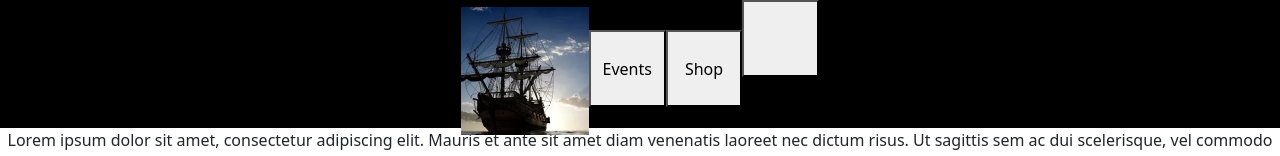
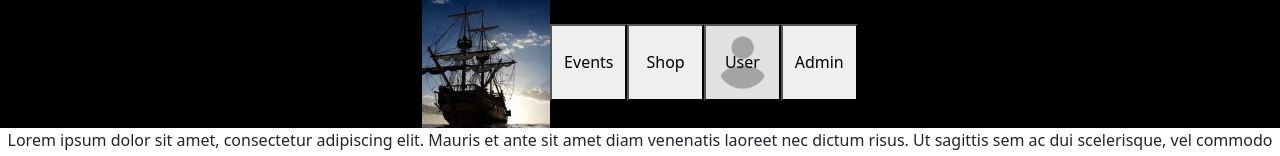
Before and after one commit to Link-Wolf/bde, a React (Create React App) app in the folder client/: page /home in a window 1280 px wide. Shown: the top 156 px of the page. Built offline with nearby package versions, Linux system fonts and the light colour scheme; no server answers.

Commit message:
Header sexy

```diff
--- a/client/src/components/Dropdown.js
+++ b/client/src/components/Dropdown.js
@@ -12,7 +12,9 @@ const Dropdown = param => {
 
 	return (
 		<>
-			<button onClick={handleButton}>{param.title}</button>
+			<button id={param.id} onClick={handleButton}>
+				{param.title}
+			</button>
 			{content}
 		</>
 	);
--- a/client/src/pages/Footer.js
+++ b/client/src/pages/Footer.js
@@ -8,9 +8,9 @@ function Footer() {
 	return (
 		<footer className={style.footer}>
 			<div className={style.horizontal_div_footer}>
-				<img contain src={twitter_logo} alt="twitter logo" />
-				<img contain src={discord_logo} alt="discord logo" />
-				<img contain src={instagram_logo} alt="instagram logo" />
+				<img src={twitter_logo} alt="twitter logo" />
+				<img src={discord_logo} alt="discord logo" />
+				<img src={instagram_logo} alt="instagram logo" />
 			</div>
 			<div className={style.horizontal_div_footer}>
 				<div>CC COPYRIGHT TOUSSA</div>
--- a/client/src/pages/Header.js
+++ b/client/src/pages/Header.js
@@ -1,6 +1,5 @@
 import Dropdown from "../components/Dropdown";
 
-import user_placeholder from "../images/user_placeholder.png";
 import bde_logo from "../images/bde_logo.webp";
 
 import style from "../style/Header.module.css";
@@ -26,13 +25,20 @@ function Header() {
 			<a href="/home">
 				<img id={style.bde_logo} src={bde_logo} />
 			</a>
-			<button href="/events"> Events </button>
-			<button href="/shop"> Shop </button>
-			<Dropdown bg={user_placeholder} title>
+			<a href="/events">
+				<button> Events </button>
+			</a>
+			<a href="/shop">
+				<button> Shop </button>
+			</a>
+			<Dropdown title="User" id={style.loginButton}>
 				<a href="/me"> Profile </a>
 				<a href="/settings"> Settings </a>
 				<a href="/log"> Login/Logout </a>
 			</Dropdown>
+			<a href="/admin">
+				<button> Admin </button>
+			</a>
 		</header>
 	);
 }
--- a/client/src/pages/body/Home.js
+++ b/client/src/pages/body/Home.js
@@ -67,7 +67,7 @@ const Home = () => {
 			<p className={style.p}>Ici on est pas la pour faire des oeufs</p>
 			<p className={style.p}>Alors accroche toi bien a ton iMac</p>
 			<p className={style.p}>Parce qu'on va casser la baraque</p>
-			<div class={style.event_show}>
+			<div className={style.event_show}>
 				<EventCarousel />
 				<div className={style.margin5}>
 					<EventList filter={{current: 1}} />
--- a/client/src/style/Header.module.css
+++ b/client/src/style/Header.module.css
@@ -29,3 +29,8 @@
 	height: 100%;
 	transition: .5s;
 }
+
+#loginButton {
+	background-image: url("../images/user_placeholder.png");
+	background-size: contain;
+}
```
